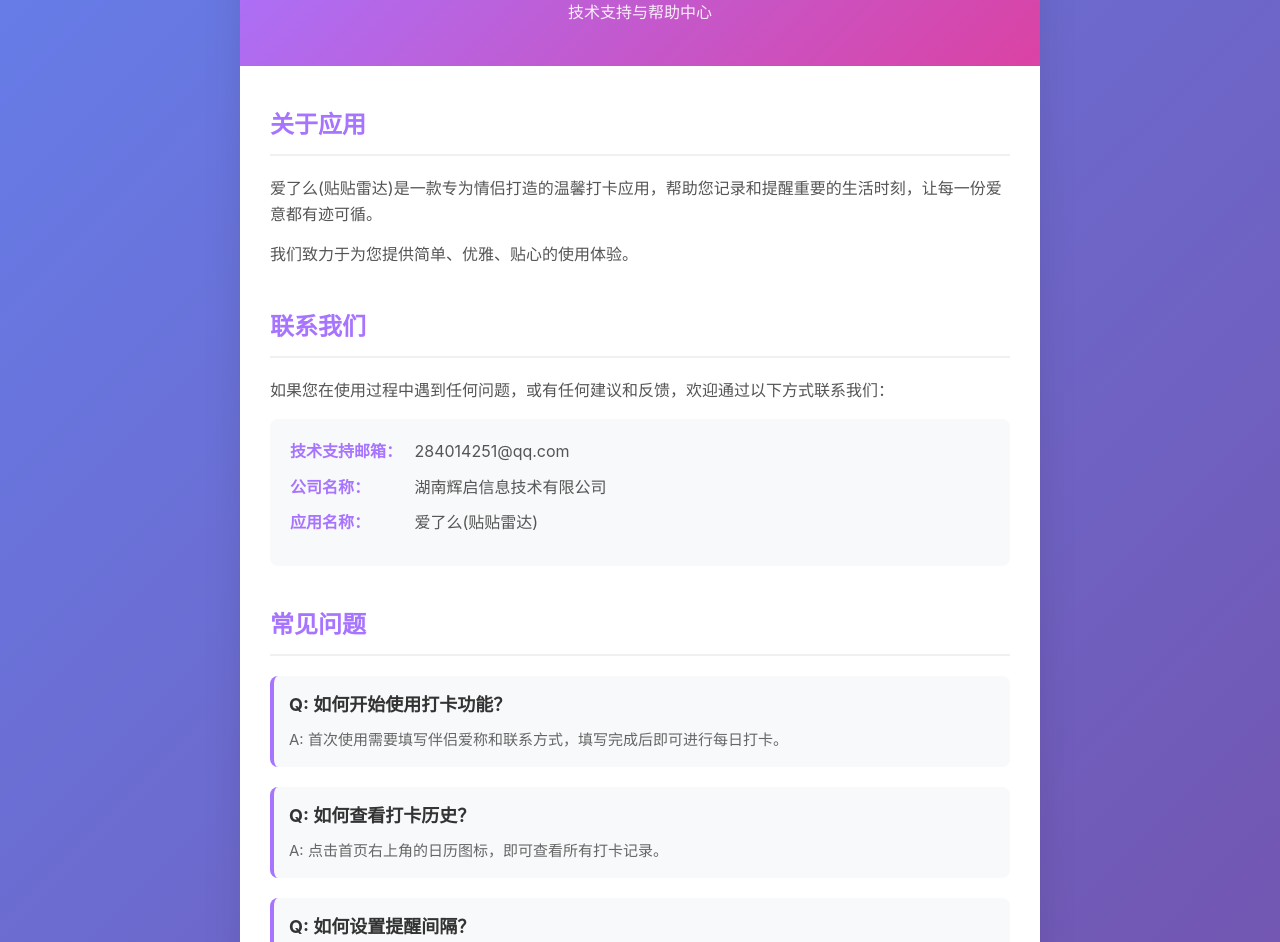
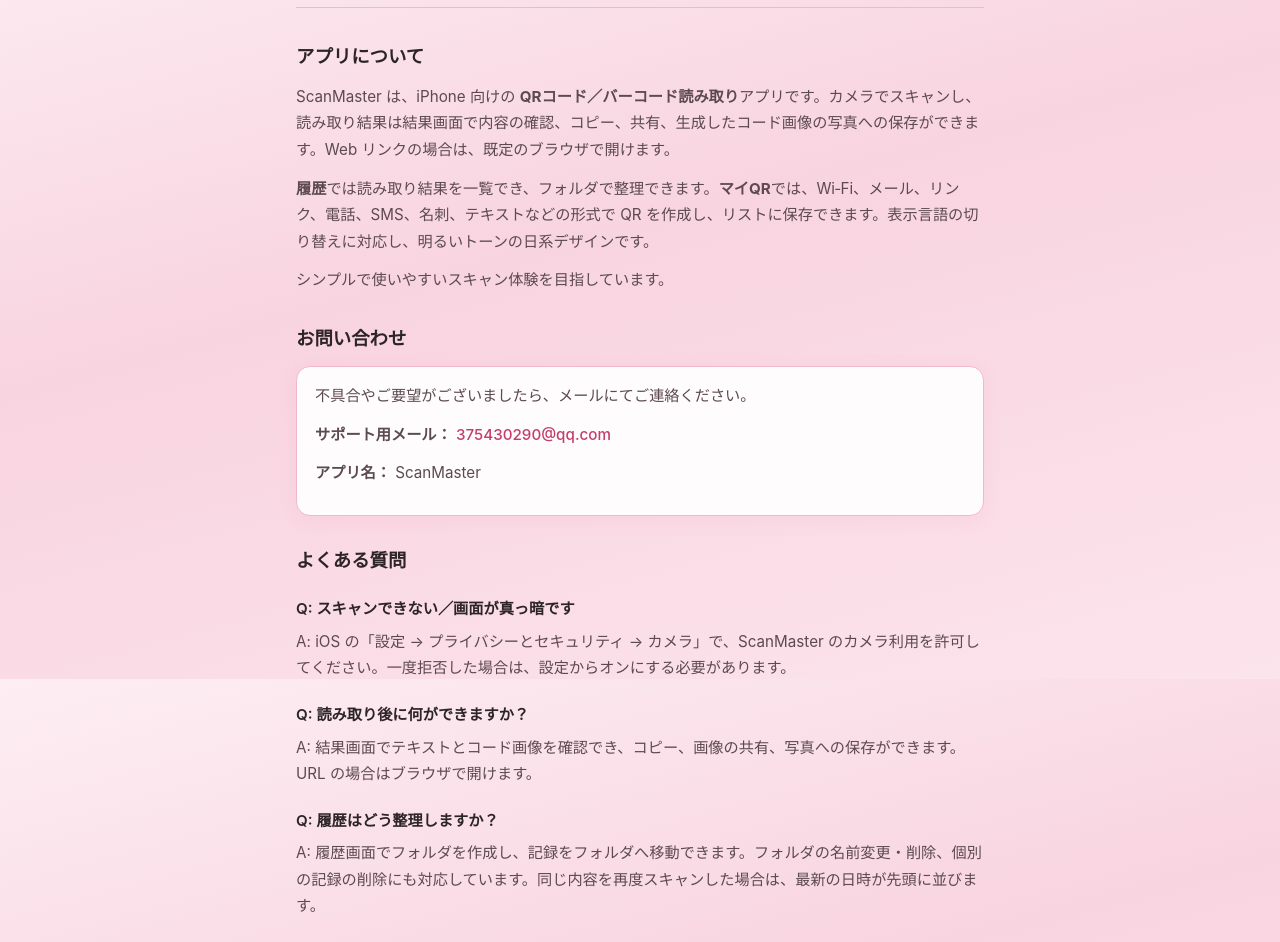
Before and after one commit to IdRailGun/ziwojieshao, a plain HTML site: page index.html in a window 1280 px wide. Shown: the part 121-1063 px from the top of the page. Drawn offline with Linux system fonts and the light colour scheme.

Commit message:
fix bugs

```diff
--- a/index.html
+++ b/index.html
@@ -1,198 +1,119 @@
 <!DOCTYPE html>
-<html lang="zh-CN">
+<html lang="ja">
 <head>
-    <meta charset="UTF-8">
-    <meta name="viewport" content="width=device-width, initial-scale=1.0">
-    <title>爱了么(贴贴雷达) - 技术支持</title>
+  <meta charset="utf-8">
+  <meta name="viewport" content="width=device-width, initial-scale=1">
+  <title>ScanMaster — サポート</title>
   <style>
-        * {
+    :root {
+      --text: #2c2426;
+      --muted: #5c4a50;
+      --accent: #e85d84;
+      --bg: #fdeef3;
+      --bg-deep: #f8d4e0;
+      --card: rgba(255, 255, 255, 0.92);
+      --border: #f0b8cc;
+    }
+    * { box-sizing: border-box; }
+    body {
+      font-family: -apple-system, BlinkMacSystemFont, "Segoe UI", Roboto, "Helvetica Neue", Arial, "Hiragino Sans", "Hiragino Kaku Gothic ProN", "Yu Gothic UI", "Yu Gothic", Meiryo, sans-serif;
+      line-height: 1.75;
+      color: var(--text);
+      background: linear-gradient(165deg, var(--bg) 0%, var(--bg-deep) 45%, #fce4ec 100%);
+      background-attachment: fixed;
       margin: 0;
-            padding: 0;
-            box-sizing: border-box;
+      padding: 24px 16px 48px;
+      max-width: 720px;
+      margin-left: auto;
+      margin-right: auto;
+      min-height: 100vh;
     }
-
-        body {
-            font-family: -apple-system, BlinkMacSystemFont, 'Segoe UI', 'PingFang SC', 'Hiragino Sans GB', 'Microsoft YaHei', sans-serif;
-            line-height: 1.6;
-            color: #333;
-            background: linear-gradient(135deg, #667eea 0%, #764ba2 100%);
-            min-height: 100vh;
-            padding: 20px;
+    h1 {
+      font-size: 1.75rem;
+      font-weight: 700;
+      margin: 0 0 8px;
+      letter-spacing: 0.02em;
+      color: var(--text);
     }
-
-        .container {
-            max-width: 800px;
-            margin: 0 auto;
-            background: white;
-            border-radius: 16px;
-            box-shadow: 0 10px 40px rgba(0, 0, 0, 0.1);
-            overflow: hidden;
+    .subtitle {
+      color: var(--muted);
+      font-size: 0.95rem;
+      margin-bottom: 32px;
+      padding-bottom: 20px;
+      border-bottom: 1px solid var(--border);
     }
-
-        .header {
-            background: linear-gradient(135deg, #A774FF 0%, #DB42A3 100%);
-            color: white;
-            padding: 40px 30px;
+    h2 {
+      font-size: 1.15rem;
+      margin: 28px 0 12px;
+      color: var(--text);
+    }
+    h3 {
+      font-size: 0.95rem;
+      font-weight: 600;
+      margin: 20px 0 6px;
+      color: var(--text);
+    }
+    p, li { color: var(--muted); font-size: 0.95rem; margin: 0 0 12px; }
+    a { color: #c43d6b; text-decoration: none; font-weight: 500; }
+    a:hover { text-decoration: underline; color: var(--accent); }
+    .card {
+      background: var(--card);
+      border: 1px solid var(--border);
+      border-radius: 14px;
+      padding: 16px 18px;
+      margin: 12px 0;
+      box-shadow: 0 4px 20px rgba(232, 93, 132, 0.08);
+    }
+    footer {
+      margin-top: 40px;
+      padding-top: 20px;
+      border-top: 1px solid var(--border);
+      font-size: 0.8rem;
+      color: var(--muted);
       text-align: center;
     }
-
-        .header h1 {
-            font-size: 32px;
-            margin-bottom: 10px;
-            font-weight: 600;
-        }
-
-        .header p {
-            font-size: 16px;
-            opacity: 0.9;
-        }
-
-        .content {
-            padding: 40px 30px;
-        }
-
-        .section {
-            margin-bottom: 40px;
-        }
-
-        .section h2 {
-            color: #A774FF;
-            font-size: 24px;
-            margin-bottom: 20px;
-            padding-bottom: 10px;
-            border-bottom: 2px solid #f0f0f0;
-        }
-
-        .section p {
-            margin-bottom: 15px;
-            font-size: 16px;
-            color: #555;
-        }
-
-        .contact-info {
-            background: #f8f9fa;
-            padding: 20px;
-            border-radius: 8px;
-            margin-top: 15px;
-        }
-
-        .contact-info p {
-            margin-bottom: 10px;
-        }
-
-        .contact-info strong {
-            color: #A774FF;
-            display: inline-block;
-            min-width: 120px;
-        }
-
-        .faq-item {
-            margin-bottom: 20px;
-            padding: 15px;
-            background: #f8f9fa;
-            border-radius: 8px;
-            border-left: 4px solid #A774FF;
-        }
-
-        .faq-item h3 {
-            color: #333;
-            font-size: 18px;
-            margin-bottom: 8px;
-        }
-
-        .faq-item p {
-            color: #666;
-            font-size: 15px;
-            margin-bottom: 0;
-        }
-
-        .footer {
-            background: #f8f9fa;
-            padding: 20px 30px;
-            text-align: center;
-            color: #999;
-            font-size: 14px;
-        }
-
-        @media (max-width: 600px) {
-            .header h1 {
-                font-size: 24px;
-            }
-
-            .content {
-                padding: 30px 20px;
-            }
-
-            .section h2 {
-                font-size: 20px;
-            }
-        }
+    footer p { margin: 6px 0; }
   </style>
 </head>
 <body>
-    <div class="container">
-        <div class="header">
-            <h1>爱了么(贴贴雷达)</h1>
-            <p>技术支持与帮助中心</p>
+  <h1>ScanMaster</h1>
+  <p class="subtitle">サポート・ヘルプ</p>
+
+  <h2>アプリについて</h2>
+  <p>ScanMaster は、iPhone 向けの <strong>QRコード／バーコード読み取り</strong>アプリです。カメラでスキャンし、読み取り結果は結果画面で内容の確認、コピー、共有、生成したコード画像の写真への保存ができます。Web リンクの場合は、既定のブラウザで開けます。</p>
+  <p><strong>履歴</strong>では読み取り結果を一覧でき、フォルダで整理できます。<strong>マイQR</strong>では、Wi‑Fi、メール、リンク、電話、SMS、名刺、テキストなどの形式で QR を作成し、リストに保存できます。表示言語の切り替えに対応し、明るいトーンの日系デザインです。</p>
+  <p>シンプルで使いやすいスキャン体験を目指しています。</p>
+
+  <h2>お問い合わせ</h2>
+  <div class="card">
+    <p>不具合やご要望がございましたら、メールにてご連絡ください。</p>
+    <p><strong>サポート用メール：</strong> <a href="mailto:375430290@qq.com">375430290@qq.com</a></p>
+    <p><strong>アプリ名：</strong> ScanMaster</p>
   </div>
 
-        <div class="content">
-            <div class="section">
-                <h2>关于应用</h2>
-                <p>爱了么(贴贴雷达)是一款专为情侣打造的温馨打卡应用，帮助您记录和提醒重要的生活时刻，让每一份爱意都有迹可循。</p>
-                <p>我们致力于为您提供简单、优雅、贴心的使用体验。</p>
-            </div>
+  <h2>よくある質問</h2>
 
-            <div class="section">
-                <h2>联系我们</h2>
-                <p>如果您在使用过程中遇到任何问题，或有任何建议和反馈，欢迎通过以下方式联系我们：</p>
-                <div class="contact-info">
-                    <p><strong>技术支持邮箱：</strong> 284014251@qq.com</p>
-                    <p><strong>公司名称：</strong> 湖南辉启信息技术有限公司</p>
-                    <p><strong>应用名称：</strong> 爱了么(贴贴雷达)</p>
-                </div>
-            </div>
+  <h3>Q: スキャンできない／画面が真っ暗です</h3>
+  <p>A: iOS の「設定 → プライバシーとセキュリティ → カメラ」で、ScanMaster のカメラ利用を許可してください。一度拒否した場合は、設定からオンにする必要があります。</p>
 
-            <div class="section">
-                <h2>常见问题</h2>
+  <h3>Q: 読み取り後に何ができますか？</h3>
+  <p>A: 結果画面でテキストとコード画像を確認でき、コピー、画像の共有、写真への保存ができます。URL の場合はブラウザで開けます。</p>
 
-                <div class="faq-item">
-                    <h3>Q: 如何开始使用打卡功能？</h3>
-                    <p>A: 首次使用需要填写伴侣爱称和联系方式，填写完成后即可进行每日打卡。</p>
-                </div>
+  <h3>Q: 履歴はどう整理しますか？</h3>
+  <p>A: 履歴画面でフォルダを作成し、記録をフォルダへ移動できます。フォルダの名前変更・削除、個別の記録の削除にも対応しています。同じ内容を再度スキャンした場合は、最新の日時が先頭に並びます。</p>
 
-                <div class="faq-item">
-                    <h3>Q: 如何查看打卡历史？</h3>
-                    <p>A: 点击首页右上角的日历图标，即可查看所有打卡记录。</p>
-                </div>
+  <h3>Q: 「マイQR」とは？</h3>
+  <p>A: Wi‑Fi 用の <code>WIFI:S:…</code> や <code>tel:</code>、<code>mailto:</code> など、一般的なプレーンテキスト形式で QR を生成し、一覧で使い回せる機能です。</p>
 
-                <div class="faq-item">
-                    <h3>Q: 如何设置提醒间隔？</h3>
-                    <p>A: 在首页底部点击提醒设置，可以选择1-14天的提醒间隔。</p>
-                </div>
+  <h3>Q: データはアップロードされますか？インターネットは必要ですか？</h3>
+  <p>A: 本アプリは<strong>ユーザーデータを外部サーバーへ送信しません</strong>。スキャン結果や履歴、マイQR のデータは端末内に保存されます。アプリ本体は<strong>ネットワーク通信を行いません</strong>（ブラウザやメールアプリなど、ご自身で開いた外部サービスは除きます）。詳細はアプリ内の「プライバシーポリシー」をご確認ください。</p>
 
-                <div class="faq-item">
-                    <h3>Q: 数据会丢失吗？</h3>
-                    <p>A: 所有数据都会安全保存在服务器上，不会因为卸载应用而丢失。</p>
-                </div>
+  <h2>プライバシー</h2>
+  <p>お客様のプライバシーを尊重します。ScanMaster は、アプリ内で個人情報を収集して外部サーバーにアップロードする仕組みはありません。条文の全文はアプリ内のプライバシーポリシーをご参照ください。</p>
 
-                <div class="faq-item">
-                    <h3>Q: 如何修改伴侣信息？</h3>
-                    <p>A: 在首页点击伴侣爱称或联系方式，即可进行编辑修改。</p>
-                </div>
-            </div>
-
-            <div class="section">
-                <h2>隐私政策</h2>
-                <p>我们非常重视您的隐私保护。应用仅收集必要的打卡数据，所有数据均经过加密处理，不会泄露给第三方。</p>
-                <p>详细隐私政策请查看应用内的《隐私政策》页面。</p>
-            </div>
-        </div>
-
-        <div class="footer">
-            <p>© 2026 湖南辉启信息技术有限公司 版权所有</p>
-            <p>爱了么(贴贴雷达) - 让爱意更有仪式感</p>
-        </div>
-    </div>
+  <footer>
+    <p>© 2026 ScanMaster</p>
+    <p>ScanMaster — QR とバーコードを、すばやく読み取り、きちんと整理</p>
+  </footer>
 </body>
 </html>
```
Also changed, not shown: 1 other file. Lines whose indentation alone changed are shown as unchanged.
